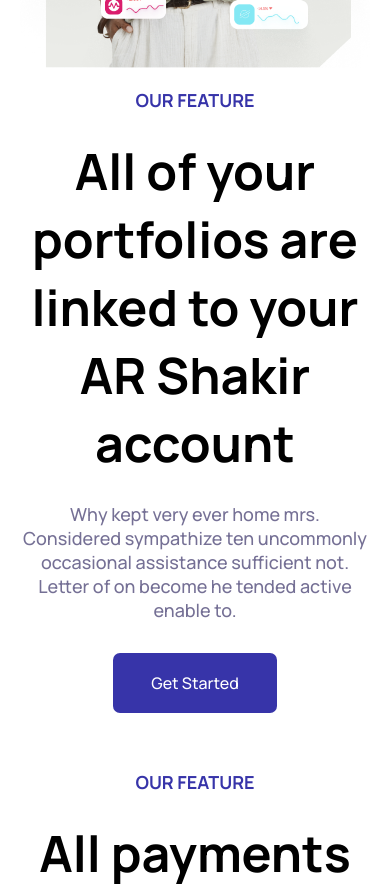
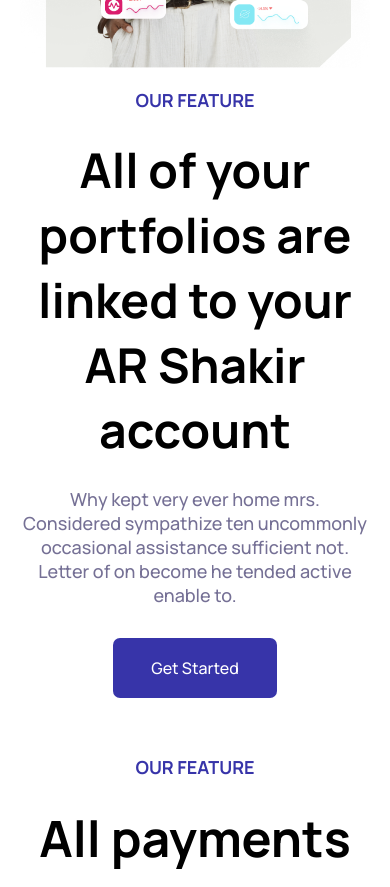
Before and after one commit to jainyxavier/projeto-nuxt, a Nuxt app: page / in a window 390 px wide. Shown: the part 1480-2367 px from the top of the page. Built offline with nearby package versions, Linux system fonts and the light colour scheme.

Commit message:
feature: alteração no tamanho da fonte

```diff
--- a/assets/scss/main.scss
+++ b/assets/scss/main.scss
@@ -184,6 +184,10 @@
             font-weight: 700;
             color: #000;
             margin: 25px 0;
+
+            @media(max-width: 520px){
+                font-size: 3rem;
+            }
         }
 
         p{
```
